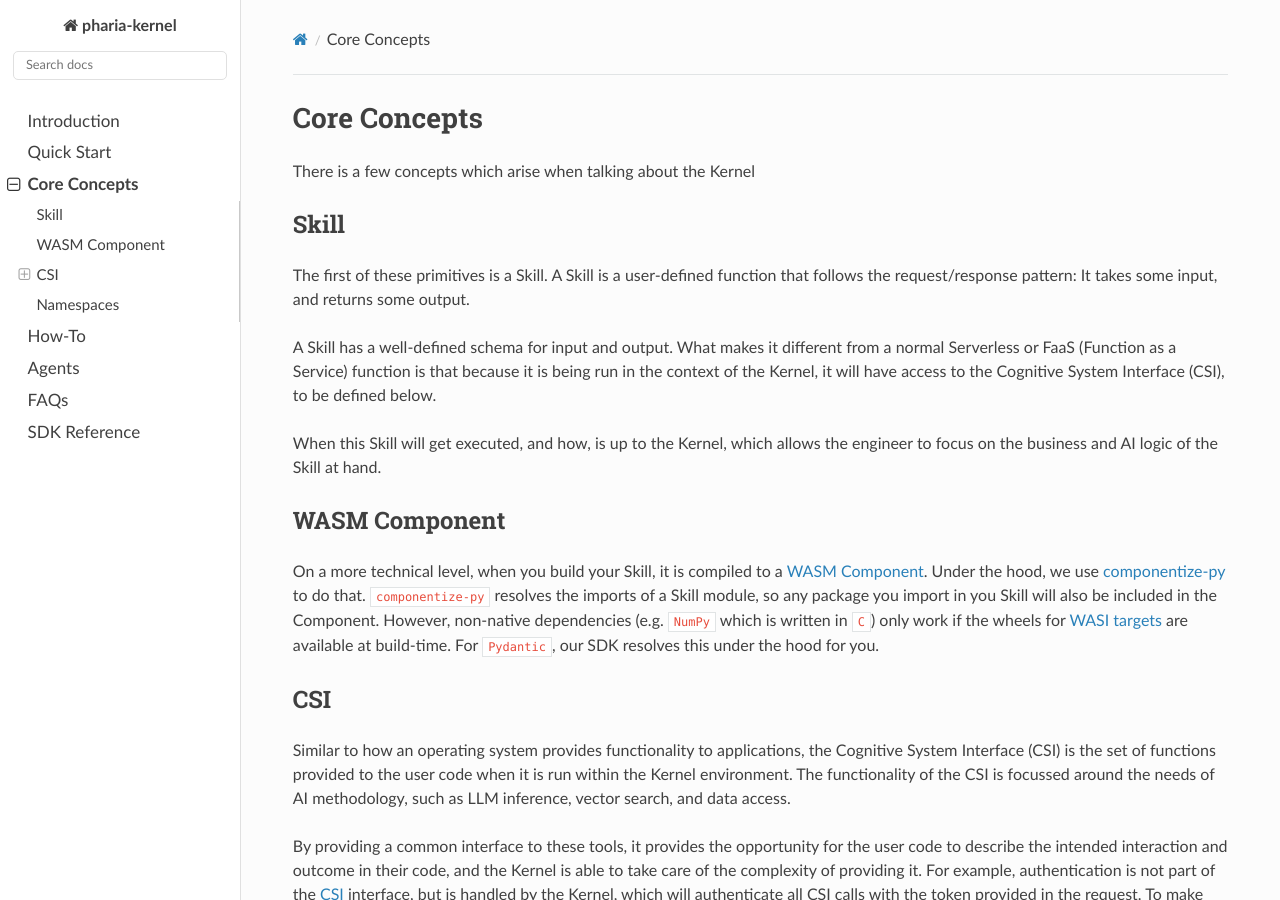
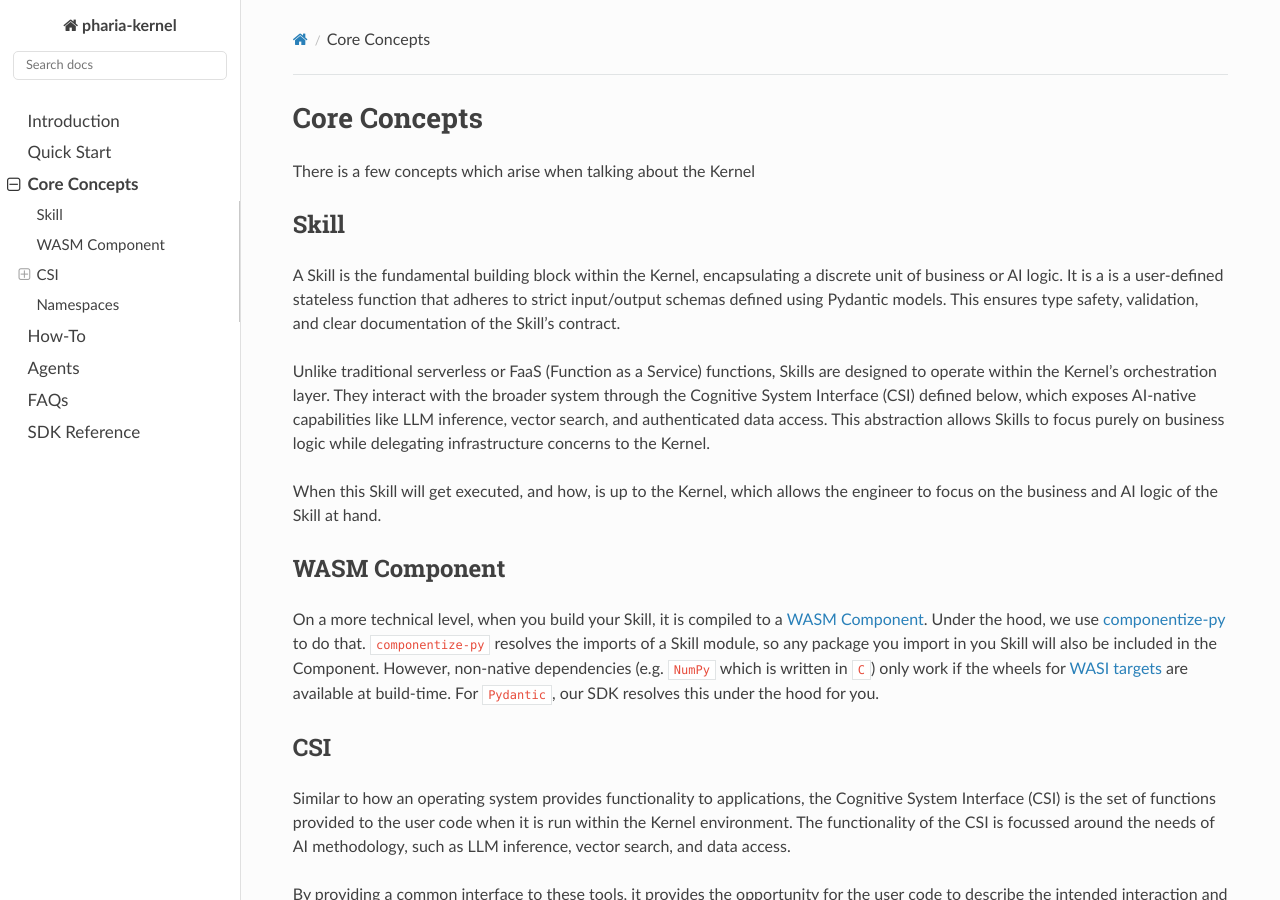
Before and after one commit to Aleph-Alpha/pharia-kernel-sdk-py, a Sphinx documentation site: the page built from docs/source/core_concepts.md, in a window 1280 px wide and 900 px high. Built offline with Sphinx 7.4.7 and the Read the Docs theme 3.1.0, drawn with Linux system fonts in a browser that asks for light colours.

Commit message:
docs: improve core_concepts description of Skill

```diff
--- a/docs/source/core_concepts.md
+++ b/docs/source/core_concepts.md
@@ -4,9 +4,9 @@ There is a few concepts which arise when talking about the Kernel
 
 ## Skill
 
-The first of these primitives is a Skill. A Skill is a user-defined function that follows the request/response pattern: It takes some input, and returns some output.
+A Skill is the fundamental building block within the Kernel, encapsulating a discrete unit of business or AI logic. It is a is a user-defined stateless function that adheres to strict input/output schemas defined using Pydantic models. This ensures type safety, validation, and clear documentation of the Skill’s contract.
 
-A Skill has a well-defined schema for input and output. What makes it different from a normal Serverless or FaaS (Function as a Service) function is that because it is being run in the context of the Kernel, it will have access to the Cognitive System Interface (CSI), to be defined below.
+Unlike traditional serverless or FaaS (Function as a Service) functions, Skills are designed to operate within the Kernel’s orchestration layer. They interact with the broader system through the Cognitive System Interface (CSI) defined below, which exposes AI-native capabilities like LLM inference, vector search, and authenticated data access. This abstraction allows Skills to focus purely on business logic while delegating infrastructure concerns to the Kernel.
 
 When this Skill will get executed, and how, is up to the Kernel, which allows the engineer to focus on the business and AI logic of the Skill at hand.
 
```
